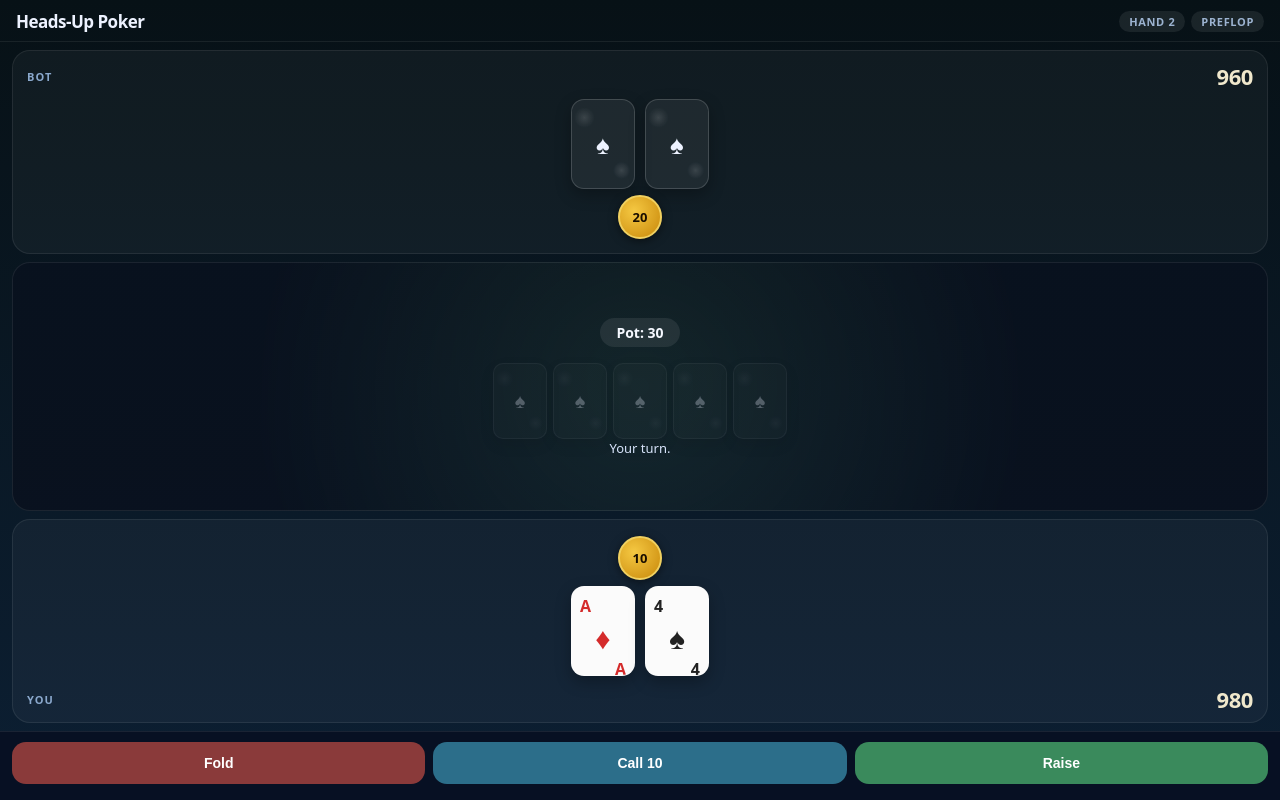
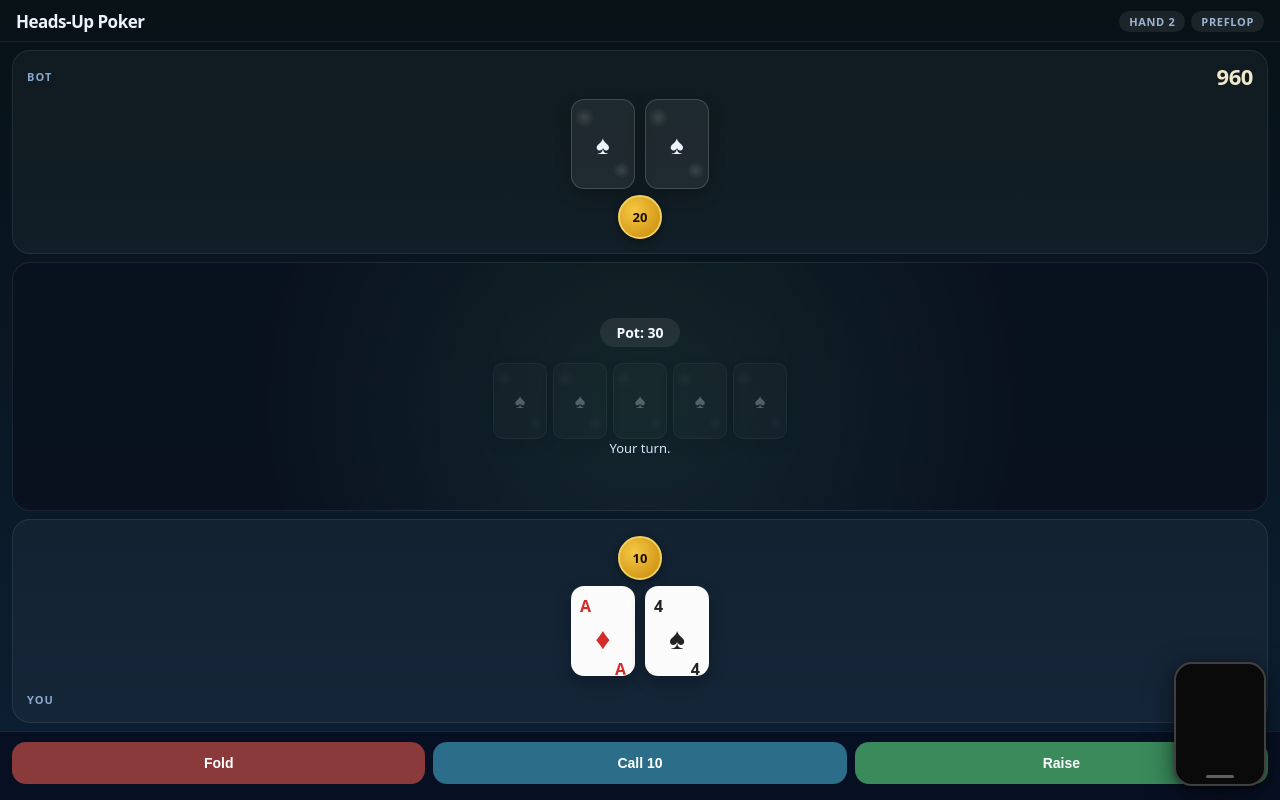
Before and after one commit to Vaibhavborra/poker-tell-detector, a React (Vite) app: page / in a window 1280 px wide. Built offline with nearby package versions, Linux system fonts and the light colour scheme; no server answers.

Commit message:
add FaceTime-style draggable camera overlay with corner snapping

```diff
--- a/src/App.jsx
+++ b/src/App.jsx
@@ -1,5 +1,6 @@
 import { useEffect, useRef, useState } from 'react';
 import { PokerGame } from './game/engine';
+import CameraOverlay from './CameraOverlay';
 
 const SUITS = {
   h: { symbol: '♥', color: '#d42b2b' },
@@ -236,6 +237,7 @@ export default function App() {
 
   return (
     <div style={page}>
+      <CameraOverlay />
       {/* Top bar */}
       <div style={topBar}>
         <span style={titleTxt}>Heads-Up Poker</span>
--- /dev/null
+++ b/src/CameraOverlay.jsx
@@ -0,0 +1,212 @@
+import { useEffect, useRef, useState } from 'react';
+
+const MARGIN = 14;
+const SMALL  = { w: 92,  h: 124 };
+const LARGE  = { w: 158, h: 212 };
+
+function cornerPos(c, size) {
+  const vw = window.innerWidth;
+  const vh = window.innerHeight;
+  if (c === 0) return { x: MARGIN,                y: MARGIN };
+  if (c === 1) return { x: vw - size.w - MARGIN,  y: MARGIN };
+  if (c === 2) return { x: MARGIN,                y: vh - size.h - MARGIN };
+  return           { x: vw - size.w - MARGIN,  y: vh - size.h - MARGIN };
+}
+
+function nearestCorner(x, y, size) {
+  const cx = x + size.w / 2;
+  const cy = y + size.h / 2;
+  const isLeft = cx < window.innerWidth  / 2;
+  const isTop  = cy < window.innerHeight / 2;
+  return (isTop ? 0 : 2) + (isLeft ? 0 : 1);
+}
+
+export default function CameraOverlay() {
+  const videoRef     = useRef(null);
+  const containerRef = useRef(null);
+  const dragRef      = useRef(null);
+
+  // Use refs for values needed inside touch handlers to avoid stale closures
+  const cornerRef   = useRef(3);   // start bottom-right
+  const expandedRef = useRef(false);
+  const posRef      = useRef(null);
+  const sizeRef     = useRef(SMALL);
+
+  const [corner,   setCorner]   = useState(3);
+  const [expanded, setExpanded] = useState(false);
+  const [pos,      setPos]      = useState(null);   // {x,y} while dragging
+  const [dragging, setDragging] = useState(false);
+  const [camError, setCamError] = useState(false);
+
+  // Keep refs in sync with state
+  cornerRef.current   = corner;
+  expandedRef.current = expanded;
+  posRef.current      = pos;
+  sizeRef.current     = expanded ? LARGE : SMALL;
+
+  // ── Camera access ────────────────────────────────────────────────────────
+  useEffect(() => {
+    if (!navigator.mediaDevices?.getUserMedia) { setCamError(true); return; }
+    navigator.mediaDevices
+      .getUserMedia({ video: { facingMode: 'user', width: { ideal: 640 } }, audio: false })
+      .then(stream => {
+        if (videoRef.current) { videoRef.current.srcObject = stream; }
+      })
+      .catch(() => setCamError(true));
+    return () => {
+      if (videoRef.current?.srcObject) {
+        videoRef.current.srcObject.getTracks().forEach(t => t.stop());
+      }
+    };
+  }, []);
+
+  // ── Collapse when tapping outside (while expanded) ───────────────────────
+  useEffect(() => {
+    if (!expanded) return;
+    const handler = (e) => {
+      if (!containerRef.current?.contains(e.target)) setExpanded(false);
+    };
+    document.addEventListener('touchstart', handler, { passive: true });
+    return () => document.removeEventListener('touchstart', handler);
+  }, [expanded]);
+
+  // ── Touch handlers ───────────────────────────────────────────────────────
+  const onTouchStart = (e) => {
+    e.stopPropagation();
+    const touch = e.touches[0];
+    const cur = posRef.current ?? cornerPos(cornerRef.current, sizeRef.current);
+    dragRef.current = {
+      startX: touch.clientX,
+      startY: touch.clientY,
+      startT: Date.now(),
+      moved:  false,
+      offX:   touch.clientX - cur.x,
+      offY:   touch.clientY - cur.y,
+    };
+    setDragging(true);
+  };
+
+  const onTouchMove = (e) => {
+    if (!dragRef.current) return;
+    const touch = e.touches[0];
+    const dx = touch.clientX - dragRef.current.startX;
+    const dy = touch.clientY - dragRef.current.startY;
+    if (Math.abs(dx) > 6 || Math.abs(dy) > 6) dragRef.current.moved = true;
+    const newPos = {
+      x: touch.clientX - dragRef.current.offX,
+      y: touch.clientY - dragRef.current.offY,
+    };
+    posRef.current = newPos;
+    setPos(newPos);
+  };
+
+  const onTouchEnd = () => {
+    if (!dragRef.current) return;
+    const { moved, startT } = dragRef.current;
+    dragRef.current = null;
+
+    if (!moved && Date.now() - startT < 280) {
+      // ── Tap: toggle expanded ──
+      setExpanded(ex => !ex);
+      setDragging(false);
+      setPos(null);
+      posRef.current = null;
+      return;
+    }
+
+    // ── Drag end: two-phase snap ──
+    // Phase 1: enable transition while element is still at drag position
+    setDragging(false);
+    const lastPos = posRef.current ?? cornerPos(cornerRef.current, sizeRef.current);
+    const snap = nearestCorner(lastPos.x, lastPos.y, sizeRef.current);
+
+    // Phase 2 (next frame): update corner → CSS transition animates the snap
+    requestAnimationFrame(() => {
+      setCorner(snap);
+      cornerRef.current = snap;
+      setPos(null);
+      posRef.current = null;
+    });
+  };
+
+  // ── Render ───────────────────────────────────────────────────────────────
+  const size = expanded ? LARGE : SMALL;
+  const displayPos = pos ?? cornerPos(corner, size);
+
+  return (
+    <div
+      ref={containerRef}
+      onTouchStart={onTouchStart}
+      onTouchMove={onTouchMove}
+      onTouchEnd={onTouchEnd}
+      style={{
+        position:    'fixed',
+        left:        displayPos.x,
+        top:         displayPos.y,
+        width:       size.w,
+        height:      size.h,
+        zIndex:      999,
+        borderRadius: expanded ? 22 : 18,
+        overflow:    'hidden',
+        background:  '#0a0a0a',
+        border:      '2px solid rgba(255,255,255,0.22)',
+        boxShadow:   expanded
+          ? '0 16px 48px rgba(0,0,0,0.65), 0 4px 12px rgba(0,0,0,0.4)'
+          : '0 8px 28px rgba(0,0,0,0.55), 0 2px 6px rgba(0,0,0,0.3)',
+        touchAction: 'none',
+        userSelect:  'none',
+        cursor:      'grab',
+        transition:  dragging
+          // During drag: no position transition, but still animate size/radius
+          ? 'width 0.22s ease, height 0.22s ease, border-radius 0.22s ease, box-shadow 0.22s ease'
+          // Snap + resize: smooth spring-like easing
+          : [
+              'left 0.38s cubic-bezier(0.25,0.46,0.45,0.94)',
+              'top 0.38s cubic-bezier(0.25,0.46,0.45,0.94)',
+              'width 0.28s cubic-bezier(0.34,1.56,0.64,1)',
+              'height 0.28s cubic-bezier(0.34,1.56,0.64,1)',
+              'border-radius 0.25s ease',
+              'box-shadow 0.25s ease',
+            ].join(', '),
+      }}
+    >
+      {camError ? (
+        <div style={{
+          width: '100%', height: '100%',
+          display: 'flex', flexDirection: 'column',
+          alignItems: 'center', justifyContent: 'center',
+          gap: 6, padding: 10,
+        }}>
+          <span style={{ fontSize: 28 }}>📷</span>
+          <span style={{ fontSize: 10, color: 'rgba(255,255,255,0.5)', textAlign: 'center', lineHeight: 1.4 }}>
+            Camera{'\n'}unavailable
+          </span>
+        </div>
+      ) : (
+        <video
+          ref={videoRef}
+          autoPlay
+          playsInline
+          muted
+          style={{
+            width: '100%', height: '100%',
+            objectFit: 'cover',
+            transform: 'scaleX(-1)', // mirror like a selfie camera
+            display: 'block',
+          }}
+        />
+      )}
+
+      {/* Subtle drag-handle indicator */}
+      {!expanded && (
+        <div style={{
+          position: 'absolute', bottom: 6, left: '50%',
+          transform: 'translateX(-50%)',
+          width: 28, height: 3, borderRadius: 2,
+          background: 'rgba(255,255,255,0.35)',
+          pointerEvents: 'none',
+        }} />
+      )}
+    </div>
+  );
+}
```
